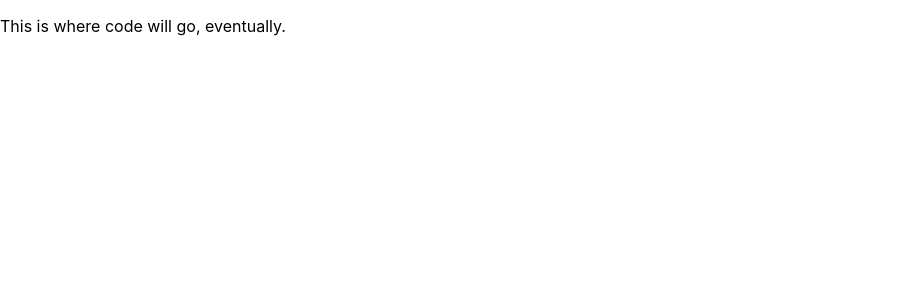
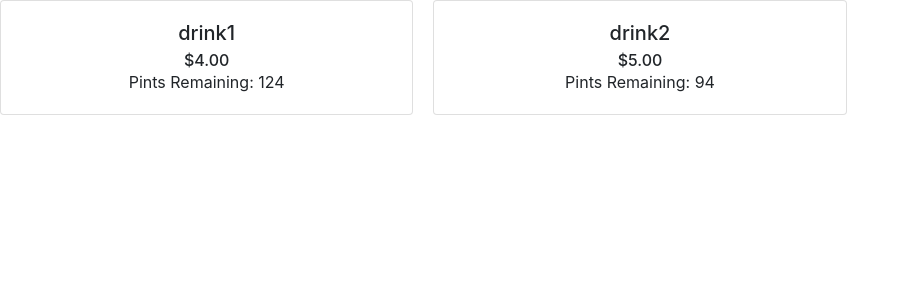
Before and after one commit to Sudolphus/Tap-Room, a React (Create React App) app: page / in a window 1280 px wide. Shown: the top 300 px of the page, without its empty margins (0-910 px from the left). Built offline with nearby package versions, Linux system fonts and the light colour scheme.

Commit message:
add TapControl with static data

```diff
--- a/src/components/App.js
+++ b/src/components/App.js
@@ -1,8 +1,9 @@
 import React from 'react';
+import TapControl from './TapControl';
 
 function App() {
   return (
-    <p>This is where code will go, eventually.</p>
+    <TapControl />
   );
 }
 
--- /dev/null
+++ b/src/components/TapControl.js
@@ -0,0 +1,36 @@
+import React from 'react';
+import DrinkList from './DrinkList';
+
+const sampleDrink1 = {
+  name: 'drink1',
+  brand: 'brand1',
+  price: '4.00',
+  alcoholContent: '5',
+  quantity: 124
+}
+
+const sampleDrink2 = {
+  name: 'drink2',
+  brand: 'brand2',
+  price: '5.00',
+  alcoholContent: '5.5',
+  quantity: 94
+}
+
+class TapControl extends React.Component {
+  constructor(props) {
+    super(props);
+    this.state = {
+      drinkList: [sampleDrink1, sampleDrink2]
+    }
+  }
+
+  render() {
+    return (
+      <DrinkList
+        drinkList={this.state.drinkList} />
+    )
+  }
+}
+
+export default TapControl;
--- a/src/index.js
+++ b/src/index.js
@@ -1,5 +1,6 @@
 import React from 'react';
 import ReactDOM from 'react-dom';
+import 'bootstrap/dist/css/bootstrap.min.css';
 import './index.css';
 import App from './components/App';
 import * as serviceWorker from './serviceWorker';
```
